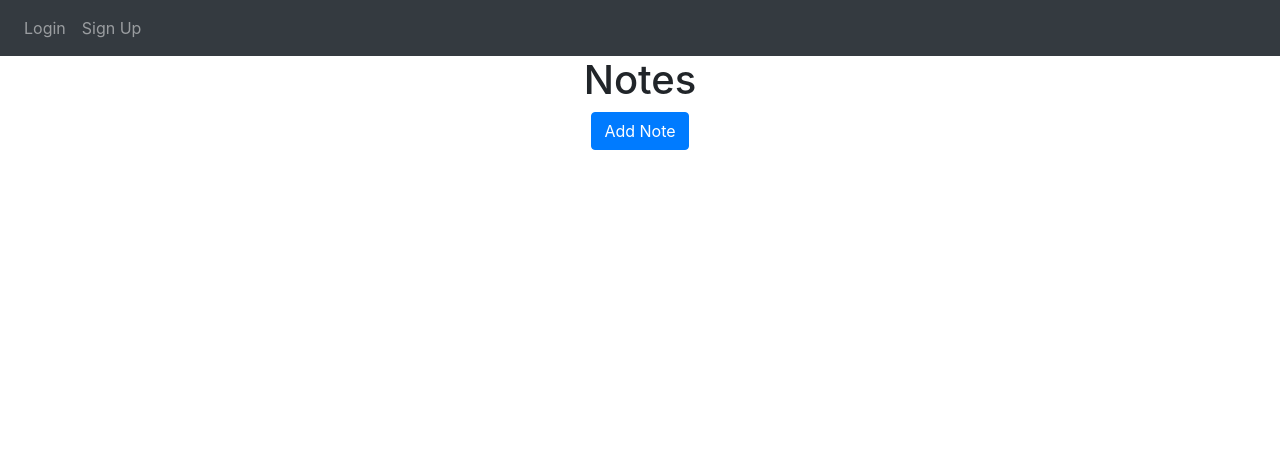
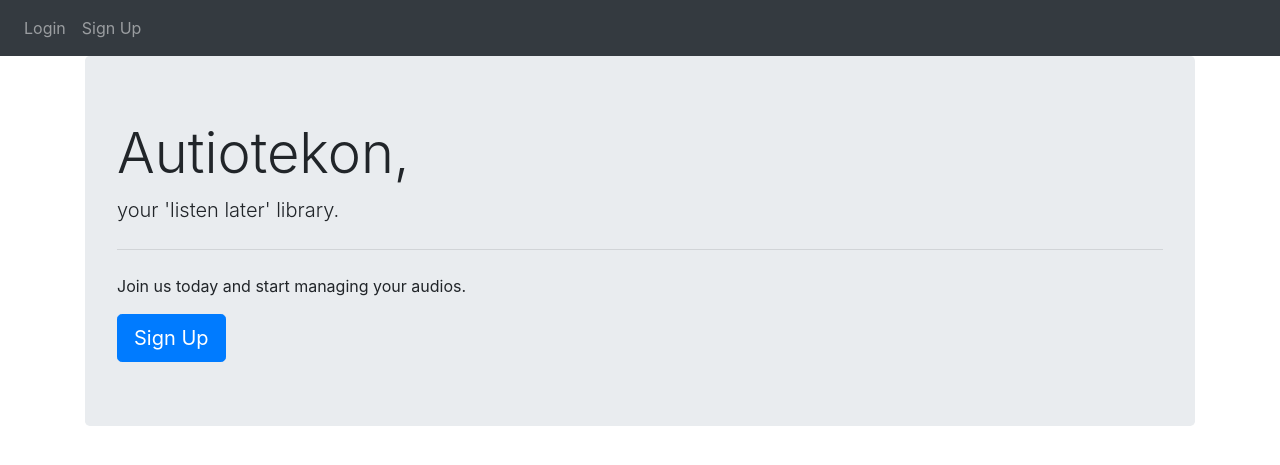
Before and after one commit to Krizzuu/audiotekon, a Flask app: page / in a window 1280 px wide. Shown: the top 465 px of the page. Run offline with Flask 3, Linux system fonts and the light colour scheme; some libraries are stand-ins or nearby versions.

Commit message:
removed pycharm pydev, added api call basics,a added current_user

```diff
--- a/docker-compose.yml
+++ b/docker-compose.yml
@@ -10,6 +10,7 @@ services:
       - FLASK_DEBUG=1
       - FLASK_APP=main.py
       - FLASK_ENV=development
+      - API_KEY=PROVIDE_YOUR_OWN_API_KEY
     depends_on:
       - redis
       - db
--- a/main.py
+++ b/main.py
@@ -1,6 +1,4 @@
 from website import create_app
-# import pydevd_pycharm
-# pydevd_pycharm.settrace('host.docker.internal', port=5678, stdoutToServer=True, stderrToServer=True)
 
 
 app = create_app()
--- a/requirements.txt
+++ b/requirements.txt
@@ -12,3 +12,4 @@ cryptography==3.4.8
 Flask-SQLAlchemy==3.0.3
 Flask-Login==0.6.2
 Flask-Login
+requests~=2.31.0
--- /dev/null
+++ b/website/api_service/__init__.py
@@ -0,0 +1,5 @@
+import os
+
+
+API_KEY = os.getenv("API_KEY")
+TRACK_BASE_URL = "http://api.musixmatch.com/ws/1.1/track.search?q="
--- a/website/auth.py
+++ b/website/auth.py
@@ -7,8 +7,7 @@ auth = Blueprint('auth', __name__)
 
 @auth.route('/login', methods=['GET', 'POST'])
 def login():
-    if current_user.is_authenticated:
-        return redirect(url_for('views.home'))
+
     if request.method == 'POST':
         email = request.form.get('email')
         password = request.form.get('password')
@@ -55,7 +54,6 @@ def sign_up():
             new_user.set_password(password1)
             db.session.add(new_user)
             db.session.commit()
-            login_user(new_user, remember=True)
             flash('Account created!', category='success')
             return redirect(url_for('views.home'))
 
--- a/website/templates/home.html
+++ b/website/templates/home.html
@@ -1,13 +1,20 @@
-{% extends "base.html" %} {% block title %}Home{% endblock %} {% block content
-%}
-<h1 align="center">Notes</h1>
-<ul class="list-group list-group-flush" id="notes">
+{% extends "base.html" %}
 
-</ul>
-<form method="POST">
+{% block title %}
+  Home
+{% endblock %}
 
-  <div align="center">
-    <button type="submit" class="btn btn-primary">Add Note</button>
+{% block content %}
+  <div class="jumbotron">
+    <h1 class="display-4">Autiotekon,</h1>
+    <p class="lead">your 'listen later' library.</p>
+    <hr class="my-4">
+    {% if user and user.is_authenticated %}
+      <p>Welcome back, {{ user.username }}!</p>
+      <a class="btn btn-primary btn-lg" href="/library" role="button">Go to My Library</a>
+    {% else %}
+      <p>Join us today and start managing your audios.</p>
+      <a class="btn btn-primary btn-lg" href={{ url_for('auth.sign_up') }} role="button">Sign Up</a>
+    {% endif %}
   </div>
-</form>
 {% endblock %}
--- a/website/views.py
+++ b/website/views.py
@@ -1,5 +1,5 @@
 from flask import Blueprint, render_template, session, request, flash
-from flask_login import login_required
+from flask_login import login_required, current_user
 
 from website import redis_client
 
@@ -7,4 +7,6 @@ views = Blueprint('views', __name__)
 
 @views.route('/', methods=['GET', 'POST'])
 def home():
-    return render_template("home.html", user=None)
+    import os
+    api_key = os.getenv("API_KEY")
+    return render_template("home.html", user=current_user)
```
Also changed, not shown: website/api_service/api_utils.py (added, +13 -0 lines), website/models.py (+15 -0 lines).
